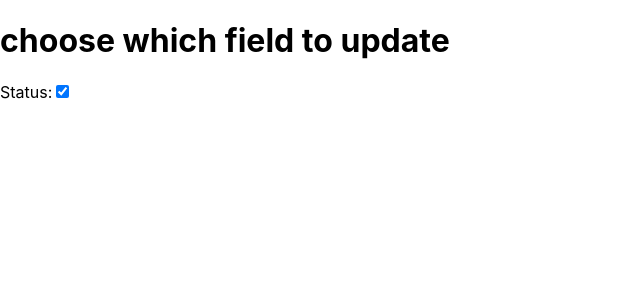
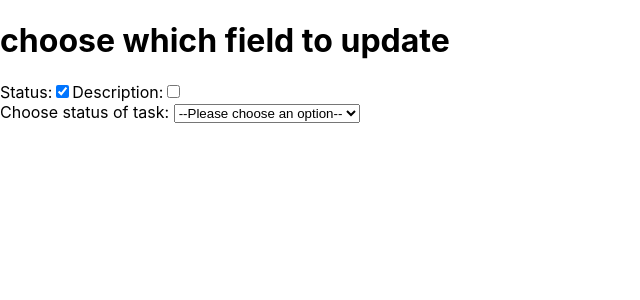
Before and after one commit to Eladvain/Task-Management-App, a React (Create React App) app in the folder frontend/myapp/: page /editTask in a window 1280 px wide. Both pictures are taken after a click on the checkbox "Status:". Shown: the top 300 px of the page, without its empty margins (0-640 px from the left). Built offline with nearby package versions, Linux system fonts and the light colour scheme.

Commit message:
edit task page

```diff
--- /dev/null
+++ b/frontend/myapp/src/CSS/editTask.css
@@ -0,0 +1,11 @@
+#description-label{
+  text-align: center;
+  color: blue;
+  /* border: 1px solid ; */
+  padding-top: 15px;
+}
+
+.updateDescription{
+  display: flex;
+  /* border: 1px solid green ; */
+}
--- a/frontend/myapp/src/components/EditTask.js
+++ b/frontend/myapp/src/components/EditTask.js
@@ -1,42 +1,39 @@
-import React, { useState } from 'react'
+import React, { useEffect, useState } from 'react'
+import editTask from '../CSS/editTask.css'
 
 
 const EditTask = () => {
 
   const [statusChecked, setStatusChecked] = useState(false);
+  const [descChecked, setDescChecked] = useState(false);
 
-  const handleChange = async () => {
-    console.log(statusChecked);
+  // useEffect(() => {
+  //   async function updateTaskList(){
+  //     console.log("in useEffect of edit task");
+  //     console.log("statusChecked in useEffect = "+statusChecked);
+  //     if(statusChecked === true){
+
+  //     }
+
+  //   }
+
+  //   updateTaskList();
+  // },[statusChecked]);
+
+
+  const handleChangeStatus = async () => {
+    if(statusChecked === false){
+      setDescChecked(false);
+    }
     setStatusChecked(!statusChecked);
-    console.log(statusChecked);
-
-    if(statusChecked === true){
-      console.log("in update task");
+  };
+  const handleChangedDesc = async () => {
+    if(descChecked === false){
+      setStatusChecked(false);
     }
+    setDescChecked(!descChecked);
   };
 
-  // async function updateTask() {
-
-  //   console.log("checkBox = "+checkBox)
-  //   // console.log("in update task");
-  //   if (checkBox.checked){
-  //     console.log("in update task");
-  //     const sel = document.createElement("select");
-  //     const opt1 = document.createElement("option");
-  //     const opt2 = document.createElement("option");
-
-  //     opt1.value = "in process";
-  //     opt1.text = "Option: in process";
-
-  //     opt2.value = "done";
-  //     opt2.text = "Option: done";
-
-  //     sel.add(opt1, null);
-  //     sel.add(opt2, null);
-
-  //     document.getElementById("appendToUpdate").appendChild(sel);
-  //   }
-  // }
 
   return (
     <div>
@@ -45,9 +42,32 @@ const EditTask = () => {
       <input type="checkbox"
              id="status"
              checked={statusChecked}
-             onChange={handleChange}>
+             onChange={handleChangeStatus}>
        </input>
-      <div className='appendToUpdate'></div>
+       <label htmlFor='status'>Description:</label>
+       <input type="checkbox"
+             id="description"
+             checked={descChecked}
+             onChange={handleChangedDesc}>
+       </input>
+       {statusChecked === true ?
+       <div className='updateStatus'>
+        <label htmlFor="status-select">Choose status of task: </label>
+
+        <select name="status_task" id="status-select">
+        <option value="">--Please choose an option--</option>
+        <option value="">In process</option>
+        <option value="">Done</option>
+        </select>
+       </div>
+       :""}
+        {descChecked === true ?
+       <div className='updateDescription'>
+        <label id="description-label" htmlFor="description-label">change description to task:   </label>
+        <textarea id="description-textarea" name="" rows="4" maxLength="100" placeholder='type here...'></textarea>
+       </div>
+       :""}
+
     </div>
   )
 }
```
